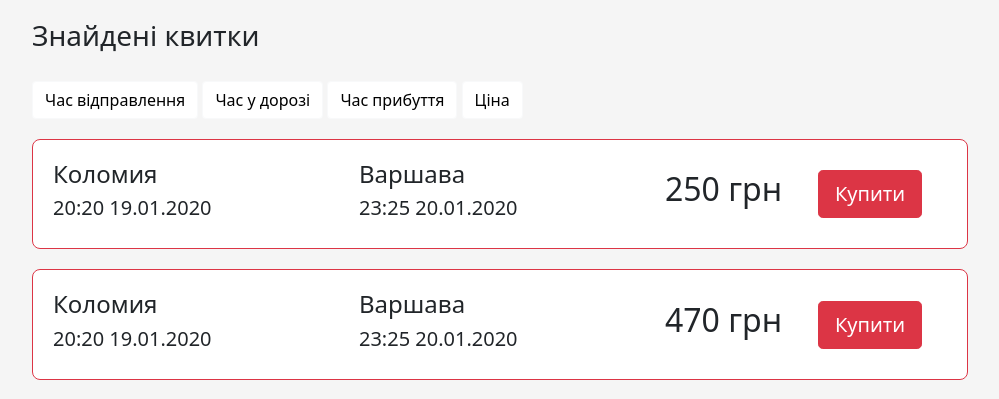
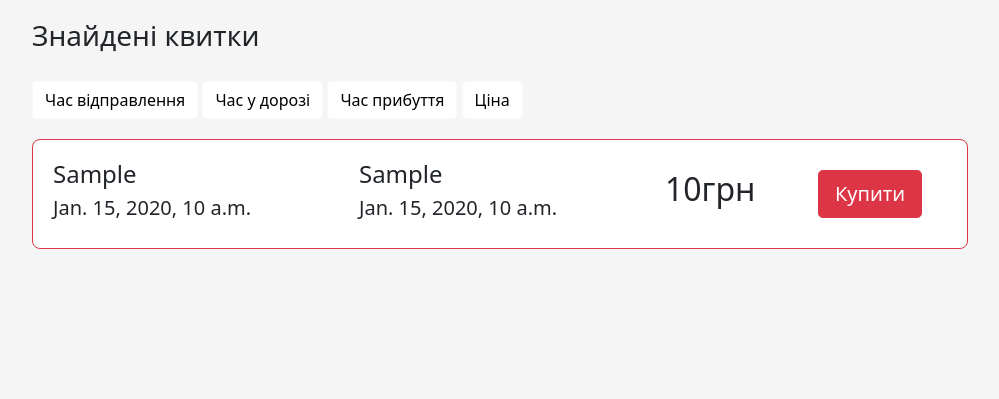
Before and after one commit to dragonflip/CarriersApp, a Django app: template ForeignBerries/app/templates/app/search.html in a window 1280 px wide. Shown: the part 401-800 px from the top of the page, without its empty margins (140-1139 px from the left). Run offline with Django 3.2, Linux system fonts and the light colour scheme; the template is opened without the code that fills it: most values are stand-ins (such as "Sample title", 1, 10 or a date in 2020); some libraries are stand-ins or nearby versions.

Commit message:
added journey search

```diff
--- a/ForeignBerries/app/templates/app/search.html
+++ b/ForeignBerries/app/templates/app/search.html
@@ -5,15 +5,15 @@
     <div class="row">
       <h3 style="font-weight: 300; margin-top: 130px;">Квитки на автобус</h3>
       <h1 style="font-weight: 400;">Коломия - Варшава</h1>
-			<form action="/search" method="GET" class="row" style="margin-top: 50px;">
+      <form action="{%url 'search'%}" method="GET" class="row" style="margin-top: 50px;">
         <div class="col-auto">
-					<input class="form-control form-control-lg" placeholder="Звідки" required autofocus>
+          <input class="form-control form-control-lg" placeholder="Звідки" name="fromWhere" required autofocus>
         </div>
         <div class="col-auto">
-					<input class="form-control form-control-lg" placeholder="Куди" required>
+          <input class="form-control form-control-lg" placeholder="Куди" name="whereTo" required>
         </div>
         <div class="col-auto">
-					<input class="form-control form-control-lg" placeholder="Дата поїздки" required>
+          <input class="form-control form-control-lg" type="date" placeholder="Дата поїздки" name="date" required>
         </div>
         <div class="col-auto">
           <button class="btn btn-danger btn-lg btn-block" placeholder="Кількість пасажирів">Знайти квиток</button>
@@ -32,24 +32,26 @@
       <a href="#" class="btn btn-light">Ціна</a>
     </div>
     <div class="tickets">
+    {%if journeys%}
+      {%for l in journeys%}
       <div class="ticket">
         <div class="row align-items-center">
           <div class="col-md-4">
             <div class="from">
-							<h4 class="name">Коломия</h4>
-							<h5 class="date">20:20 19.01.2020</h5>
+              <h4 class="name">{{l.fromWhere}}</h4>
+              <h5 class="date">{{l.DepartureTime}}</h5>
             </div>
           </div>
           <div class="col-md-4">
             <div class="to">
-							<h4 class="name">Варшава</h4>
-							<h5 class="date">23:25 20.01.2020</h5>
+              <h4 class="name">{{ l.whereTo }}</h4>
+              <h5 class="date">{{ l.ArrivalTime }}</h5>
             </div>
           </div>
           <div class="col-md-4">
             <div class="row">
               <div class="col-md-6">
-								<h2 class="price">250 грн</h2>
+                <h2 class="price">{{l.price}}грн</h2>
               </div>
               <div class="col-md-6">
                 <a href="/buy" class="btn btn-danger btn-lg btn-block">Купити</a>
@@ -58,32 +60,10 @@
           </div>
         </div>
       </div>
-			<div class="ticket">
-				<div class="row align-items-center">
-					<div class="col-md-4">
-						<div class="from">
-							<h4 class="name">Коломия</h4>
-							<h5 class="date">20:20 19.01.2020</h5>
-						</div>
-					</div>
-					<div class="col-md-4">
-						<div class="to">
-							<h4 class="name">Варшава</h4>
-							<h5 class="date">23:25 20.01.2020</h5>
-						</div>
-					</div>
-					<div class="col-md-4">
-						<div class="row">
-							<div class="col-md-6">
-								<h2 class="price">470 грн</h2>
-							</div>
-							<div class="col-md-6">
-								<a href="/buy" class="btn btn-danger btn-lg btn-block">Купити</a>
-							</div>
-						</div>
-					</div>
-				</div>
-			</div>
+      {%endfor%}
+    {%else%}
+      <p align="center" style="margin-top: ">За заданими параметрами маршрутів не знайдено.</p>
+    {%endif%}
     </div>
   </div>
 </div>
```
Also changed, not shown: ForeignBerries/admin-panel/models.py (+5 -2 lines), ForeignBerries/admin-panel/views.py (+62 -14 lines), ForeignBerries/app/templates/app/index.html (+4 -4 lines), 1 other file. Lines whose indentation alone changed are shown as unchanged.
